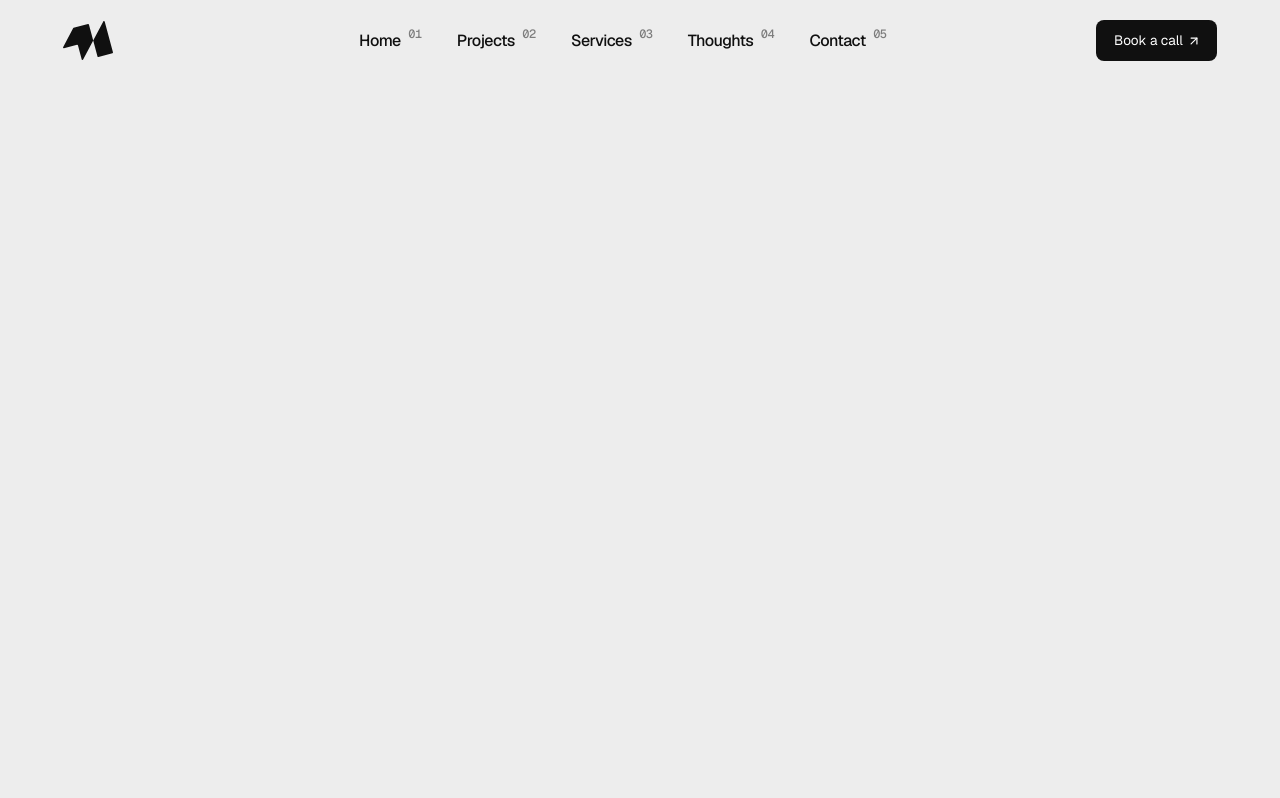
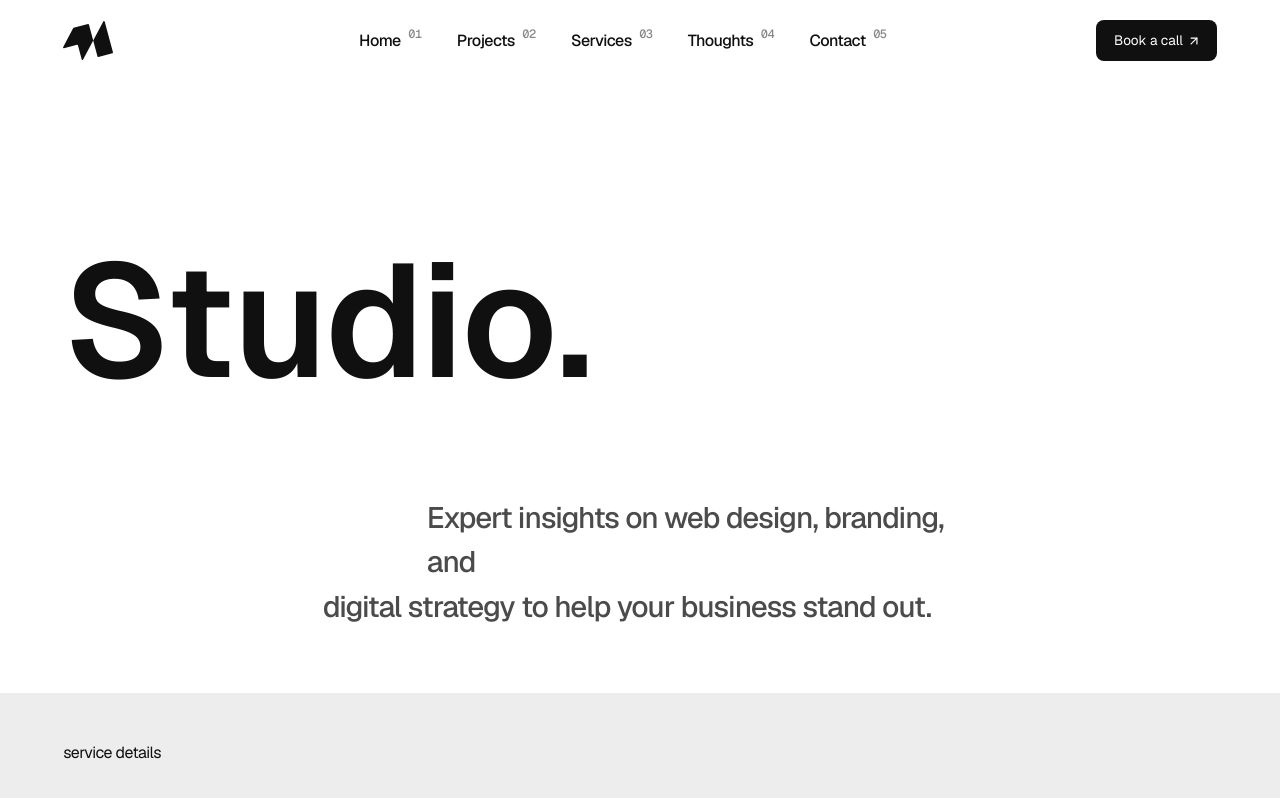
Before and after one commit to muktakim/MukoraWeb, a React (Vite) app: page /services/service-details in a window 1280 px wide. Shown: the top 798 px of the page. Built offline with nearby package versions, Linux system fonts and the light colour scheme.

Commit message:
Service details page

```diff
--- a/src/App.tsx
+++ b/src/App.tsx
@@ -5,19 +5,23 @@ import "./styles.scss";
 import Home from "./pages/home/Index";
 import AboutUs from "./pages/about-us/Index";
 import Services from "./pages/services/Index";
+import ServiceDetails from "./pages/serviceDetails/ServiceDetails";
 import ContactUs from "./pages/contact-us/Index";
 import Navbar from "./components/navbar/Navbar";
+import Footer from "./components/footer/Footer";
 function App() {
   return (
     <>
       {/* All route goes here */}
-      <Navbar/>
+      <Navbar />
       <Routes>
         <Route path="/" element={<Home />} />
         <Route path="/about" element={<AboutUs />} />
         <Route path="/services" element={<Services />} />
+        <Route path="/services/service-details" element={<ServiceDetails />} />
         <Route path="/contact" element={<ContactUs />} />
       </Routes>
+      <Footer />
     </>
   );
 }
--- a/src/pages/home/home.scss
+++ b/src/pages/home/home.scss
@@ -336,7 +336,7 @@
 
     .card {
       padding: 1.25rem;
-      background-color: #1313136f;
+      background-color: #13131315;
       backdrop-filter: blur(10px);
       color: #fff;
       border-radius: 0.85rem;
@@ -392,6 +392,9 @@
           box-shadow: 0 0 0 0.25rem #9390d671;
           background-color: #fff;
         }
+        &::placeholder{
+          opacity: 0.65;
+        }
       }
 
       .btn {
--- /dev/null
+++ b/src/pages/serviceDetails/ServiceDetails.tsx
@@ -0,0 +1,22 @@
+import './service-details.scss';
+function ServiceDetails() {
+  return (
+    <>
+      <section className="page-header">
+        <div className="container-lg">
+          <h1>Studio.</h1>
+          <p><span>Expert insights on web design, branding, and</span>
+          <span>digital strategy to help your business stand out.</span></p>
+          <p className="ph-small-text">From design principles to technical optimizations—everything you need for digital success.</p>
+        </div>
+      </section>
+      <section className="service-details py-5">
+        <div className="container-lg">
+          service details
+        </div>
+      </section>
+    </>
+  );
+}
+
+export default ServiceDetails;
--- a/src/styles.scss
+++ b/src/styles.scss
@@ -1,10 +1,12 @@
 @import url("https://fonts.googleapis.com/css2?family=Geist+Mono:ital,wght@0,100..900;1,100..900&family=Geist:ital,wght@0,100..900;1,100..900&display=swap");
+
 * {
   padding: 0;
   margin: 0;
   scrollbar-width: thin;
   scrollbar-color: #ededed #101010;
 }
+
 body {
   font-family: "Geist", sans-serif;
   //   font-family: "Geist Mono", monospace;
@@ -13,16 +15,57 @@ body {
   color: #101010;
   background-color: #ededed;
 }
+
 .container-lg {
   max-width: 92%;
 }
+
 .btn {
   border-radius: 0.5rem;
   padding: 0.65rem 1.15rem;
   font-size: 0.85rem;
   background-color: #101010;
   border: 0;
+
   &:hover {
     background-color: #101010;
   }
 }
+
+.page-header {
+  background-color: #fff;
+  padding: 14rem 0 4rem;
+  position: relative;
+
+  h1 {
+    font-size: 10rem;
+    font-weight: 600;
+    letter-spacing: -1px;
+    margin-bottom: 5rem;
+  }
+
+  p {
+    font-size: 1.85rem;
+    font-weight: 500;
+    max-width: 55%;
+    margin: auto;
+    opacity: 0.75;
+    letter-spacing: -1px;
+
+    span {
+      display: block;
+
+      &:nth-child(1) {
+        padding-left: 6.5rem;
+      }
+    }
+  }
+
+  .ph-small-text {
+    font-size: 1rem;
+    letter-spacing: -0.5px;
+    max-width: 18rem;
+    opacity: 0.65;
+    display: none;
+  }
+}
```
Also changed, not shown: src/components/footer/Footer.tsx (+12 -0 lines), src/pages/serviceDetails/service-details.scss (added).
